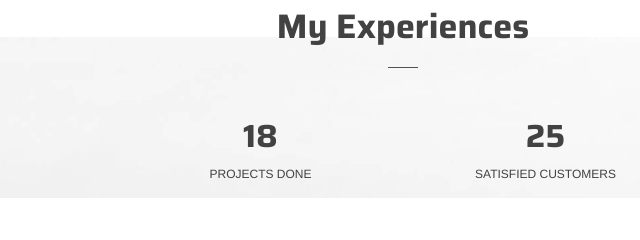
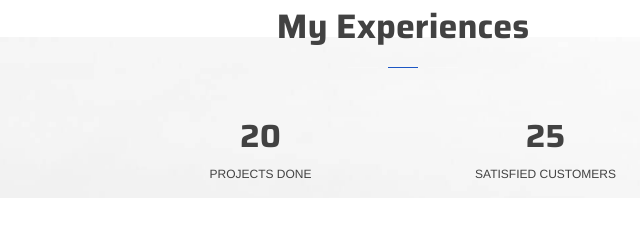
Before and after one commit to webcreation-dev/portfolio, a plain HTML site: page index.html in a window 1280 px wide. Shown: the part 3680-3920 px from the top of the page, 237-877 px from the left. Drawn offline with Linux system fonts and the light colour scheme; animation ran at ten frames a second; files whose address does not match are found by name; a web font is replaced by a local one.

Commit message:
Mise à jour

```diff
--- a/index.html
+++ b/index.html
@@ -486,7 +486,7 @@
 
                         <div class="col-md-3 wow fadeIn" data-wow-delay=".25s">
                             <div class="de_count text-center">
-                                <h3 class="timer" data-to="18" data-speed="2500">0</h3>
+                                <h3 class="timer" data-to="20" data-speed="2500">0</h3>
                                 <span>PROJECTS DONE</span>
                             </div>
                         </div>
```
